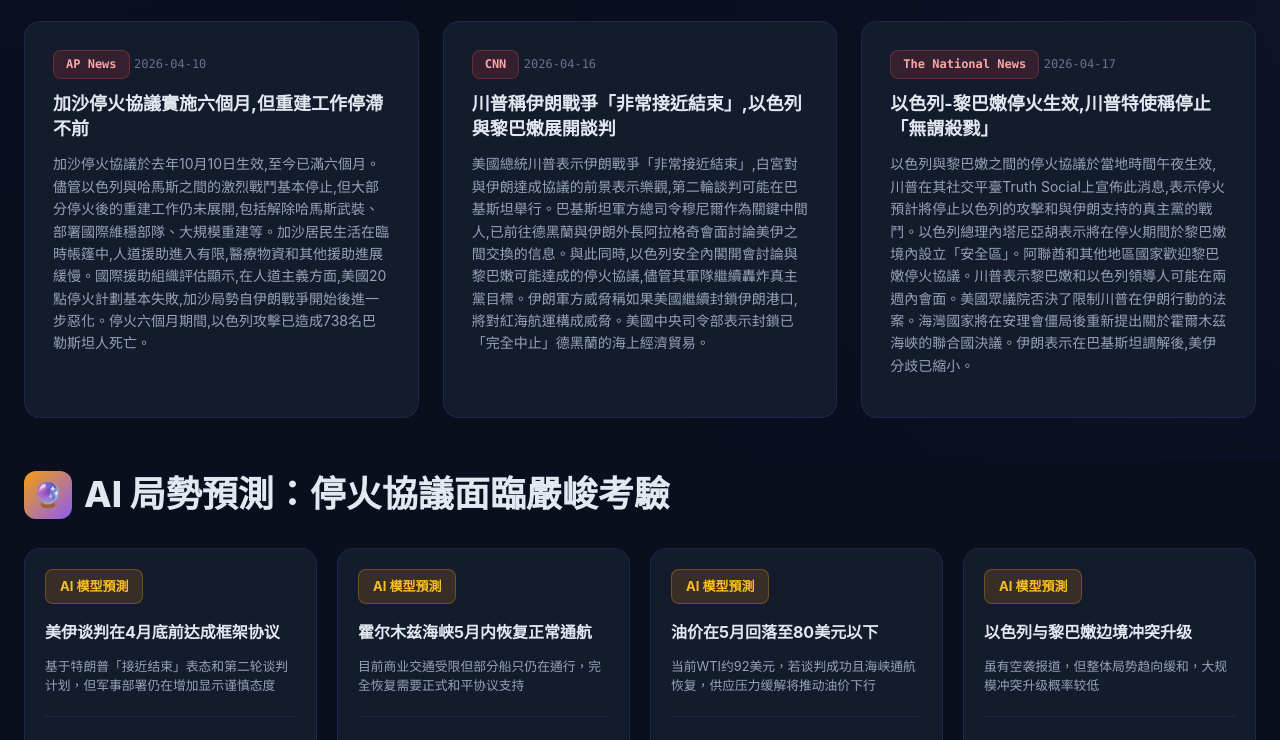
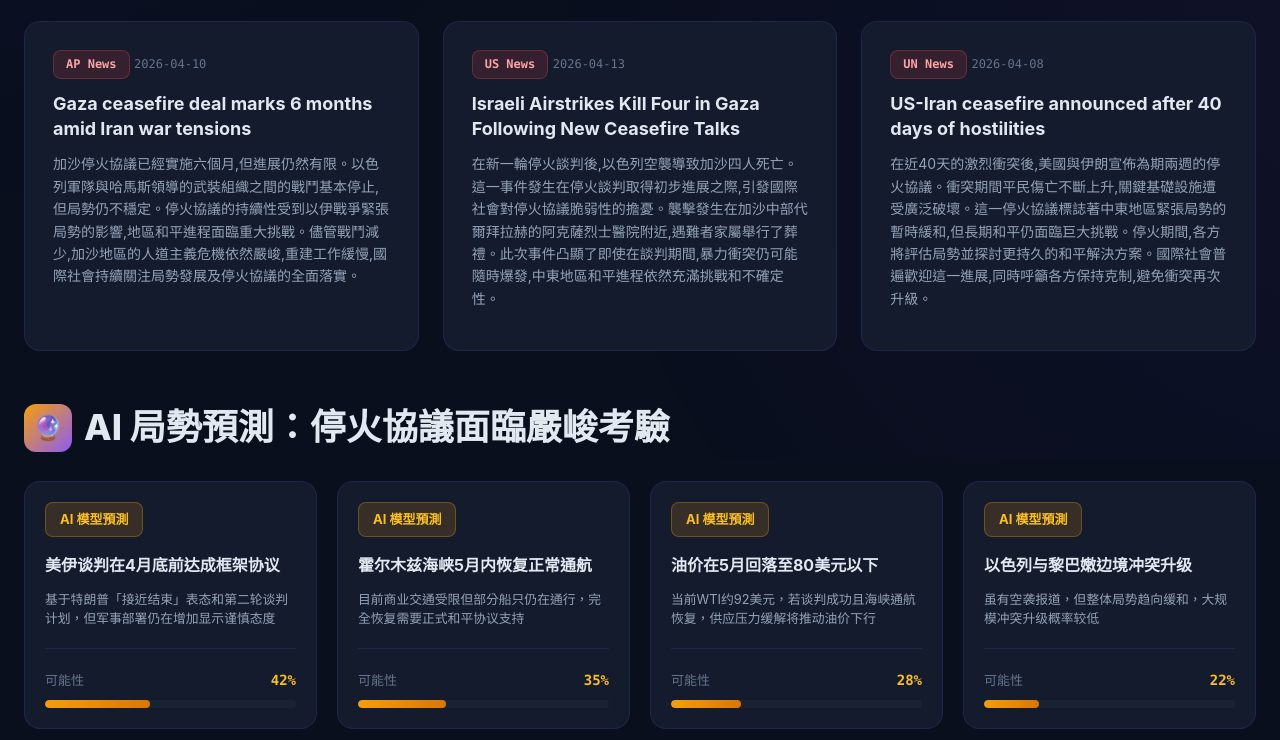
Before and after one commit to cto1218-blip/537, a plain HTML site: page middle-east-tracker-zh-TW.html in a window 1280 px wide. Shown: the part 740-1480 px from the top of the page. Drawn offline with Linux system fonts and the light colour scheme.

Commit message:
中东局势更新 2026-04-17 22:00

```diff
--- a/middle-east-tracker-zh-TW.html
+++ b/middle-east-tracker-zh-TW.html
@@ -989,7 +989,7 @@
         <header class="header">
             <h1>🌐 2026 美以伊衝突追蹤</h1>
             <p>中東地緣政治局勢情報儀表板</p>
-            <div class="timestamp">最後更新：2026年4月17日 21:00</div>
+            <div class="timestamp">最後更新：2026年4月17日 22:00</div>
         </header>
 
         <div class="stats-grid">
@@ -1029,20 +1029,20 @@
                 <div class="news-card">
                     <span class="news-source">AP News</span>
                     <span class="news-date">2026-04-10</span>
-                    <div class="news-title">加沙停火協議實施六個月,但重建工作停滯不前</div>
-                    <div class="news-description">加沙停火協議於去年10月10日生效,至今已滿六個月。儘管以色列與哈馬斯之間的激烈戰鬥基本停止,但大部分停火後的重建工作仍未展開,包括解除哈馬斯武裝、部署國際維穩部隊、大規模重建等。加沙居民生活在臨時帳篷中,人道援助進入有限,醫療物資和其他援助進展緩慢。國際援助組織評估顯示,在人道主義方面,美國20點停火計劃基本失敗,加沙局勢自伊朗戰爭開始後進一步惡化。停火六個月期間,以色列攻擊已造成738名巴勒斯坦人死亡。</div>
+                    <div class="news-title">Gaza ceasefire deal marks 6 months amid Iran war tensions</div>
+                    <div class="news-description">加沙停火協議已經實施六個月,但進展仍然有限。以色列軍隊與哈馬斯領導的武裝組織之間的戰鬥基本停止,但局勢仍不穩定。停火協議的持續性受到以伊戰爭緊張局勢的影響,地區和平進程面臨重大挑戰。儘管戰鬥減少,加沙地區的人道主義危機依然嚴峻,重建工作緩慢,國際社會持續關注局勢發展及停火協議的全面落實。</div>
                 </div>
                 <div class="news-card">
-                    <span class="news-source">CNN</span>
-                    <span class="news-date">2026-04-16</span>
-                    <div class="news-title">川普稱伊朗戰爭「非常接近結束」,以色列與黎巴嫩展開談判</div>
-                    <div class="news-description">美國總統川普表示伊朗戰爭「非常接近結束」,白宮對與伊朗達成協議的前景表示樂觀,第二輪談判可能在巴基斯坦舉行。巴基斯坦軍方總司令穆尼爾作為關鍵中間人,已前往德黑蘭與伊朗外長阿拉格奇會面討論美伊之間交換的信息。與此同時,以色列安全內閣開會討論與黎巴嫩可能達成的停火協議,儘管其軍隊繼續轟炸真主黨目標。伊朗軍方威脅稱如果美國繼續封鎖伊朗港口,將對紅海航運構成威脅。美國中央司令部表示封鎖已「完全中止」德黑蘭的海上經濟貿易。</div>
+                    <span class="news-source">US News</span>
+                    <span class="news-date">2026-04-13</span>
+                    <div class="news-title">Israeli Airstrikes Kill Four in Gaza Following New Ceasefire Talks</div>
+                    <div class="news-description">在新一輪停火談判後,以色列空襲導致加沙四人死亡。這一事件發生在停火談判取得初步進展之際,引發國際社會對停火協議脆弱性的擔憂。襲擊發生在加沙中部代爾拜拉赫的阿克薩烈士醫院附近,遇難者家屬舉行了葬禮。此次事件凸顯了即使在談判期間,暴力衝突仍可能隨時爆發,中東地區和平進程依然充滿挑戰和不確定性。</div>
                 </div>
                 <div class="news-card">
-                    <span class="news-source">The National News</span>
-                    <span class="news-date">2026-04-17</span>
-                    <div class="news-title">以色列-黎巴嫩停火生效,川普特使稱停止「無謂殺戮」</div>
-                    <div class="news-description">以色列與黎巴嫩之間的停火協議於當地時間午夜生效,川普在其社交平臺Truth Social上宣佈此消息,表示停火預計將停止以色列的攻擊和與伊朗支持的真主黨的戰鬥。以色列總理內塔尼亞胡表示將在停火期間於黎巴嫩境內設立「安全區」。阿聯酋和其他地區國家歡迎黎巴嫩停火協議。川普表示黎巴嫩和以色列領導人可能在兩週內會面。美國眾議院否決了限制川普在伊朗行動的法案。海灣國家將在安理會僵局後重新提出關於霍爾木茲海峽的聯合國決議。伊朗表示在巴基斯坦調解後,美伊分歧已縮小。</div>
+                    <span class="news-source">UN News</span>
+                    <span class="news-date">2026-04-08</span>
+                    <div class="news-title">US-Iran ceasefire announced after 40 days of hostilities</div>
+                    <div class="news-description">在近40天的激烈衝突後,美國與伊朗宣佈為期兩週的停火協議。衝突期間平民傷亡不斷上升,關鍵基礎設施遭受廣泛破壞。這一停火協議標誌著中東地區緊張局勢的暫時緩和,但長期和平仍面臨巨大挑戰。停火期間,各方將評估局勢並探討更持久的和平解決方案。國際社會普遍歡迎這一進展,同時呼籲各方保持克制,避免衝突再次升級。</div>
                 </div>
             </div>
       </section>
```
